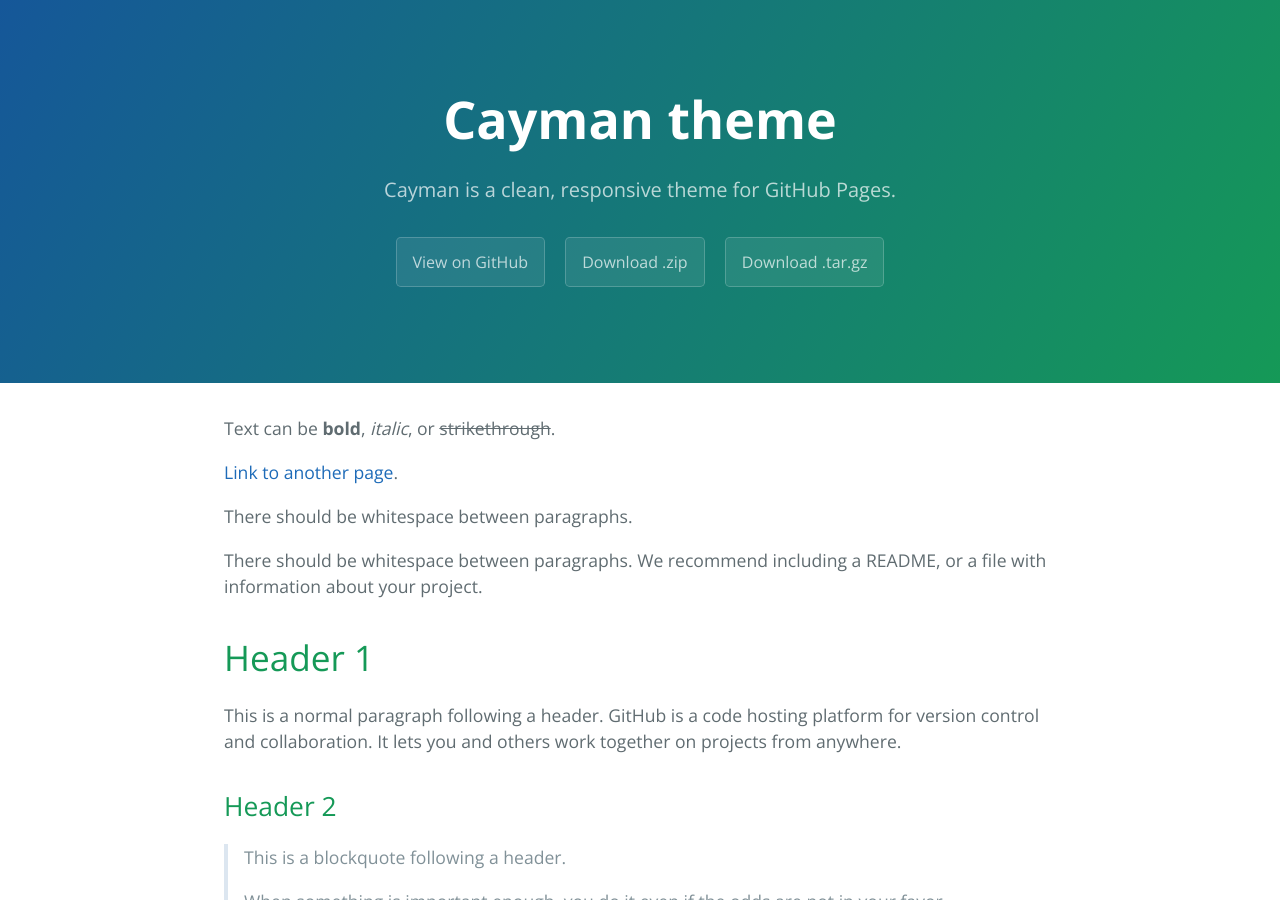
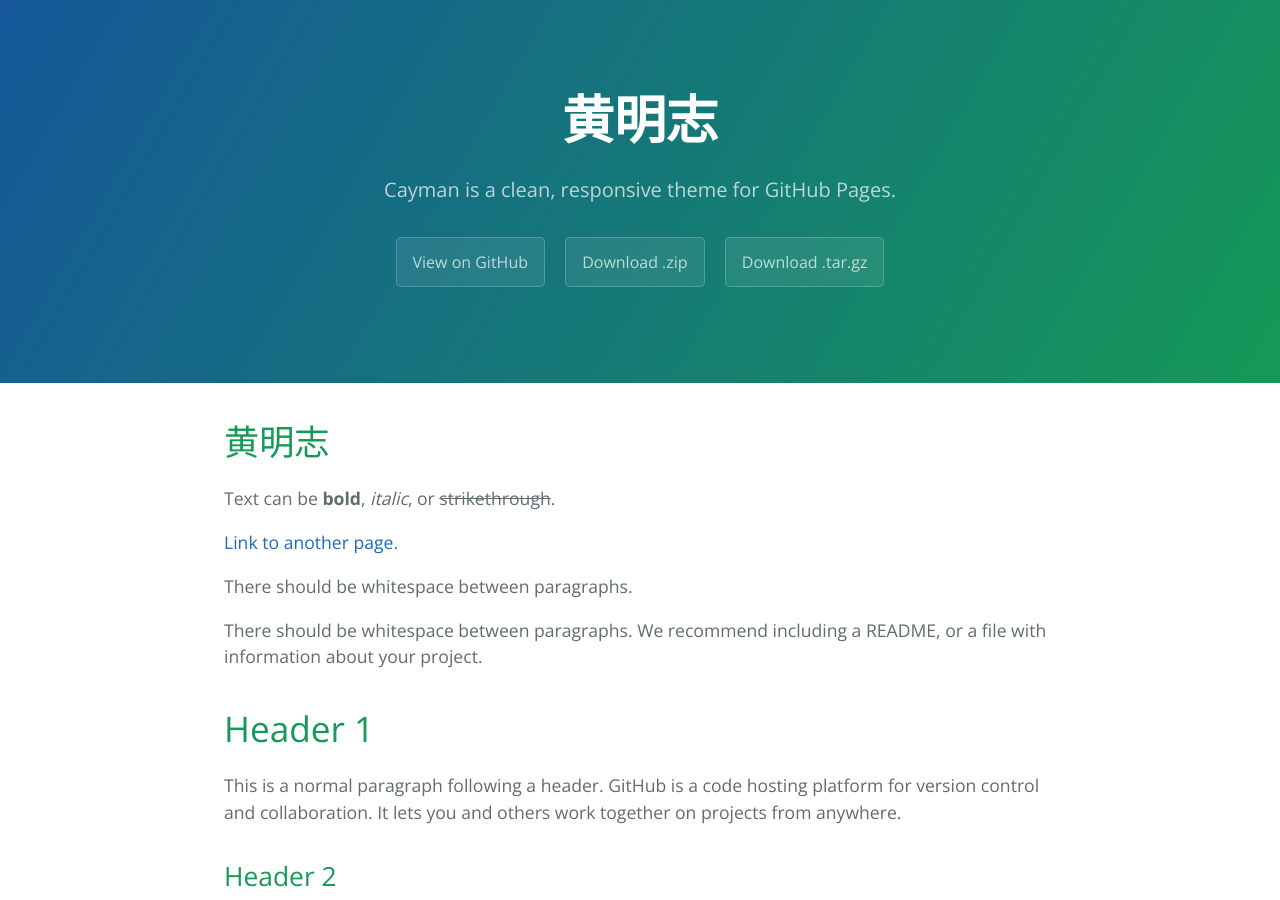
Before and after one commit to a354123417/huangmingzhi, a Jekyll site: the page built from index.md, in a window 1280 px wide and 900 px high. Built offline with Jekyll 4.4.1, drawn with Linux system fonts in a browser that asks for light colours; our own code applies the rules of GitHub Pages for plain Markdown files.

Commit message:
Update index.md

```diff
--- a/index.md
+++ b/index.md
@@ -1,6 +1,8 @@
 ---
 layout: default
 ---
+
+# 黄明志
 
 Text can be **bold**, _italic_, or ~~strikethrough~~.
 
```
